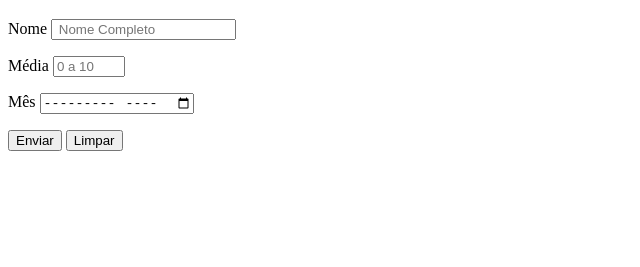
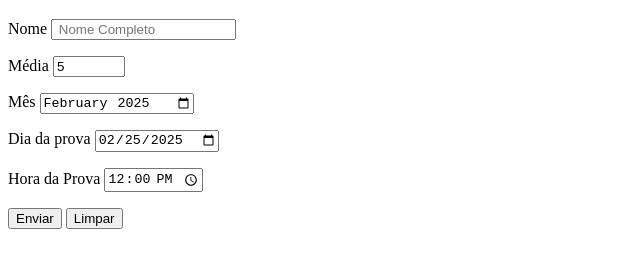
Before and after one commit to HadassiahFreire/html-css, a plain HTML site: page ex025/form003.html in a window 1280 px wide. Shown: the part 61-328 px from the top of the page, without its empty margins (0-640 px from the left). Drawn offline with Linux system fonts and the light colour scheme.

Commit message:
ex03 de form

```diff
--- a/ex025/form003.html
+++ b/ex025/form003.html
@@ -15,12 +15,22 @@
         </p>
         <p>
             <label for="imedia">Média</label>
-            <input type="number" name="media" id="imedia" min="0" max="10"placeholder="0 a 10" step="0.1" required> <!-- step é de quanto em quanto as média pode aumentar. Required é obrigatório-->
+            <input type="number" name="media" id="imedia" min="0" max="10"placeholder="0 a 10" step="0.1" required value="5"> <!-- step é de quanto em quanto as média pode aumentar. Required é obrigatório-->
         </p>
         <p>
             <label for="imes"> Mês</label>
-            <input type="month" name="mes" id="imes">
+            <input type="month" name="mes" id="imes" value="2025-02">
         </p>
+
+        <p>
+            <label for="idia"> Dia da prova </label>
+            <input type="date" name="dia" id="idia" value="2025-02-25">
+        </p>
+        <p>
+            <label for="ihora"> Hora da Prova</label>
+            <input type="time" name="hora" id="ihora" value="12:00">
+        </p>
+
 
         <p>
             <input type="submit" value="Enviar">
@@ -31,6 +41,7 @@
 
 
 
+
     </form>
 
 
```
